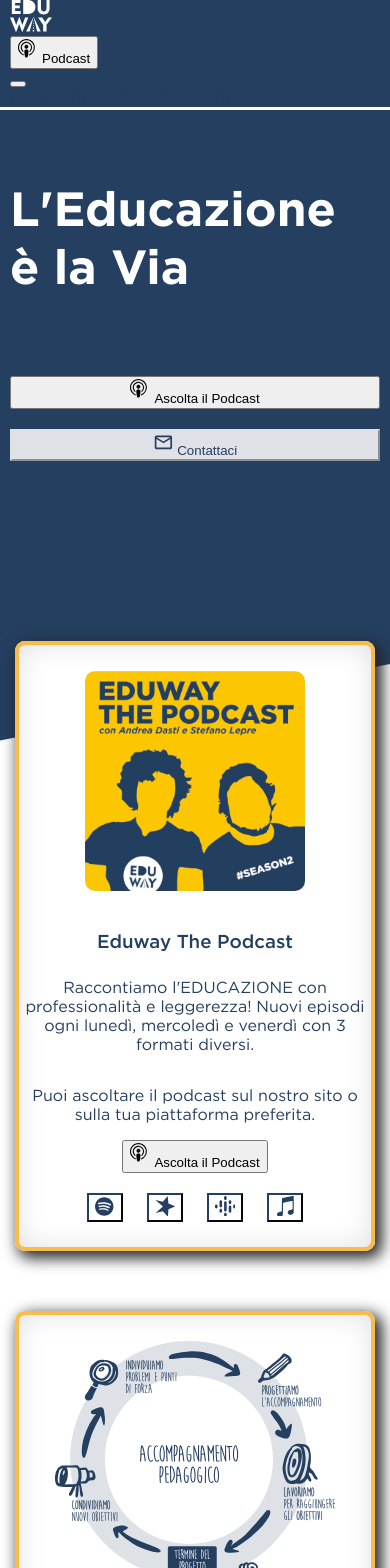
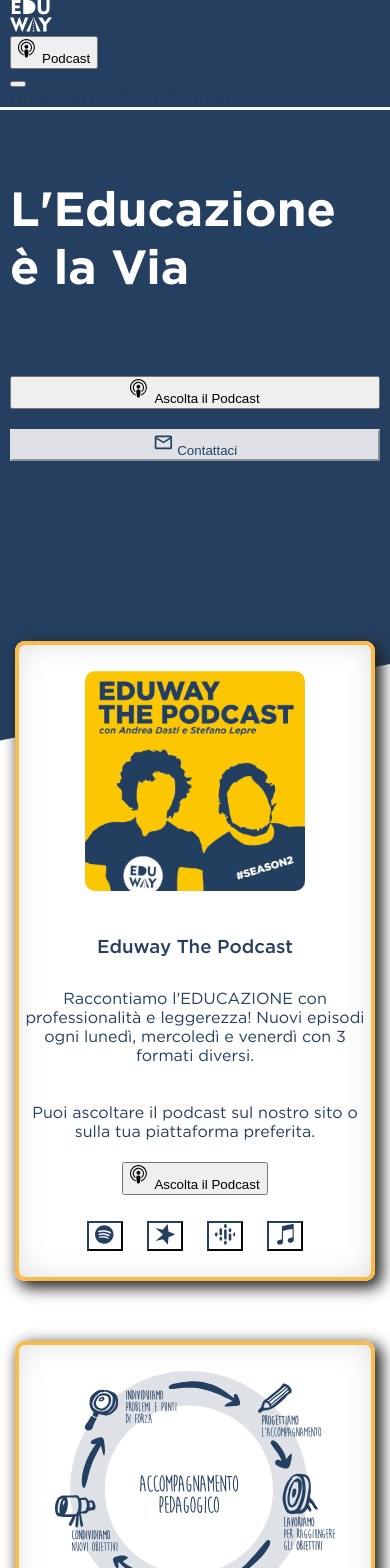
Before and after one commit to Malv93/eduway, a Next.js app: page / in a window 390 px wide. Shown: the top 1568 px of the page. Built offline with nearby package versions, Linux system fonts and the light colour scheme; a web font is replaced by a local one.

Commit message:
Fix activity card height for very small smartphones, like my zuk z2. Increased height.

```diff
--- a/styles/home/activities.module.css
+++ b/styles/home/activities.module.css
@@ -7,7 +7,7 @@
   position: relative;
   bottom: 100px;
   max-width: 360px;
-  height: 610px; /*hard coded fixed size for all cards*/
+  height: 640px; /*hard coded fixed size for all cards*/
   display: flex;
   flex-direction: column;
   justify-content: space-between;
```
